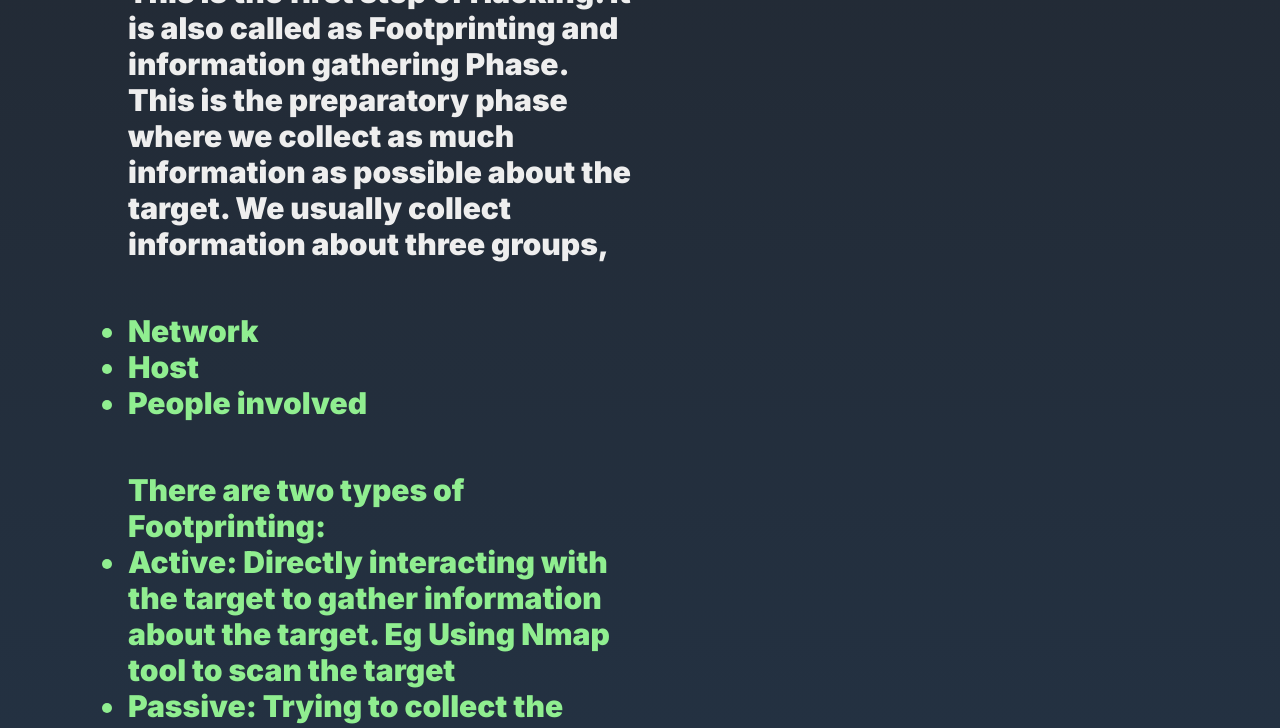
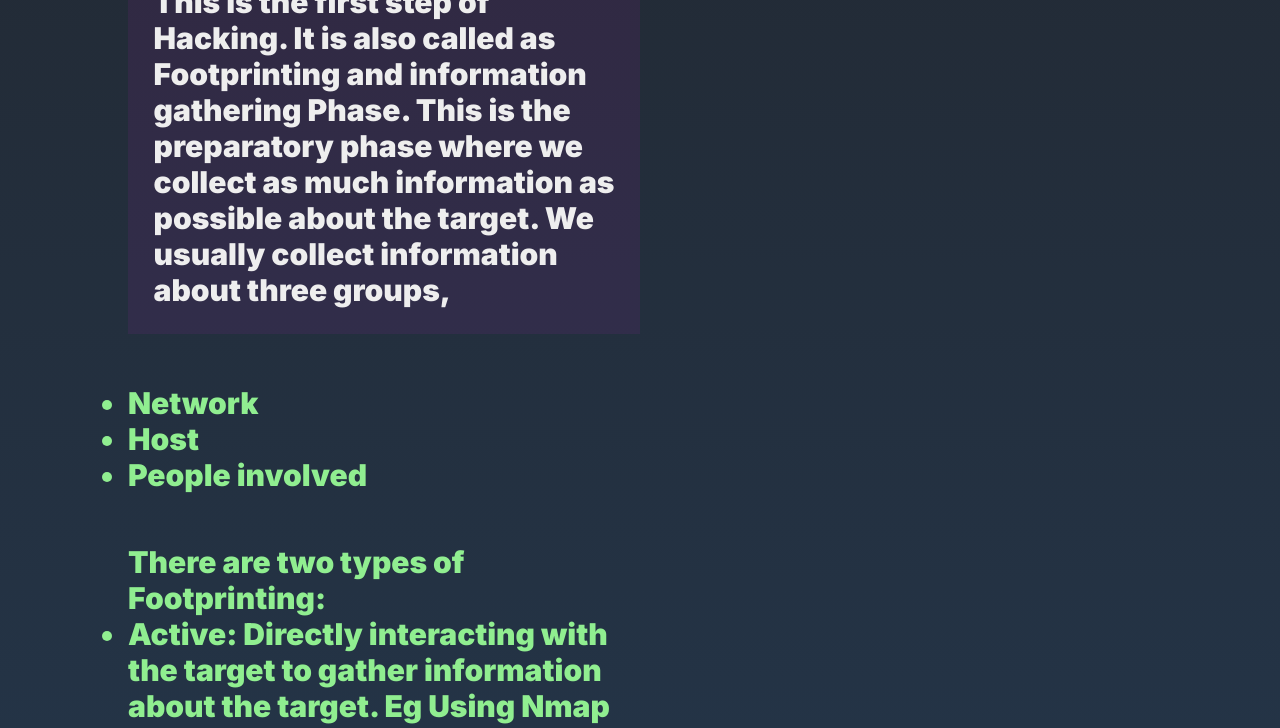
Before and after one commit to fssa-batch3/pranaw.murugesan__web_project, a plain HTML site: page pages/learn/hackingstages.html in a window 1280 px wide. Shown: the part 315-1043 px from the top of the page. Drawn offline with nearby package versions, Linux system fonts and the light colour scheme.

```diff
--- a/assets/css/style.css
+++ b/assets/css/style.css
@@ -331,10 +331,29 @@
 }
 
 /* stages of hacking */
-
+@keyframes animate {
+    0%{
+        opacity: 0%;
+    }100%{
+        opacity: 100%;
+    }
+}
 .hackingstages{
     padding: 10%;
+    padding-left: 10%;
+    padding-right: 10%;
     font-size: 30px;
+    animation: animate 2.5s ;
+}
+.bg_color{
+    background-color: #e1e1;
+    padding: 5%;
+}
+.bg_color:hover{
+    box-shadow: 10px 10px 50px #1e1e1e;
+}
+.scanning{
+    float: right;
 }
 .hackingstages > h1{
     font-size: 50px;
--- a/pages/learn/hackingstages.html
+++ b/pages/learn/hackingstages.html
@@ -34,8 +34,11 @@
 <div class="hackingstages">
     <h1>Stages of Hacking</h1>
     <div class="reconnaissance">
-        <h2>Reconnaissance</h2>
+
+        <div class="bg_color">
+            <h2>Reconnaissance</h2>
         <p>This is the first step of Hacking. It is also called as Footprinting and information gathering Phase. This is the preparatory phase where we collect as much information as possible about the target. We usually collect information about three groups,</p>
+        </div>
         <ul>
             <li>Network</li>
             <li>Host</li>
```
